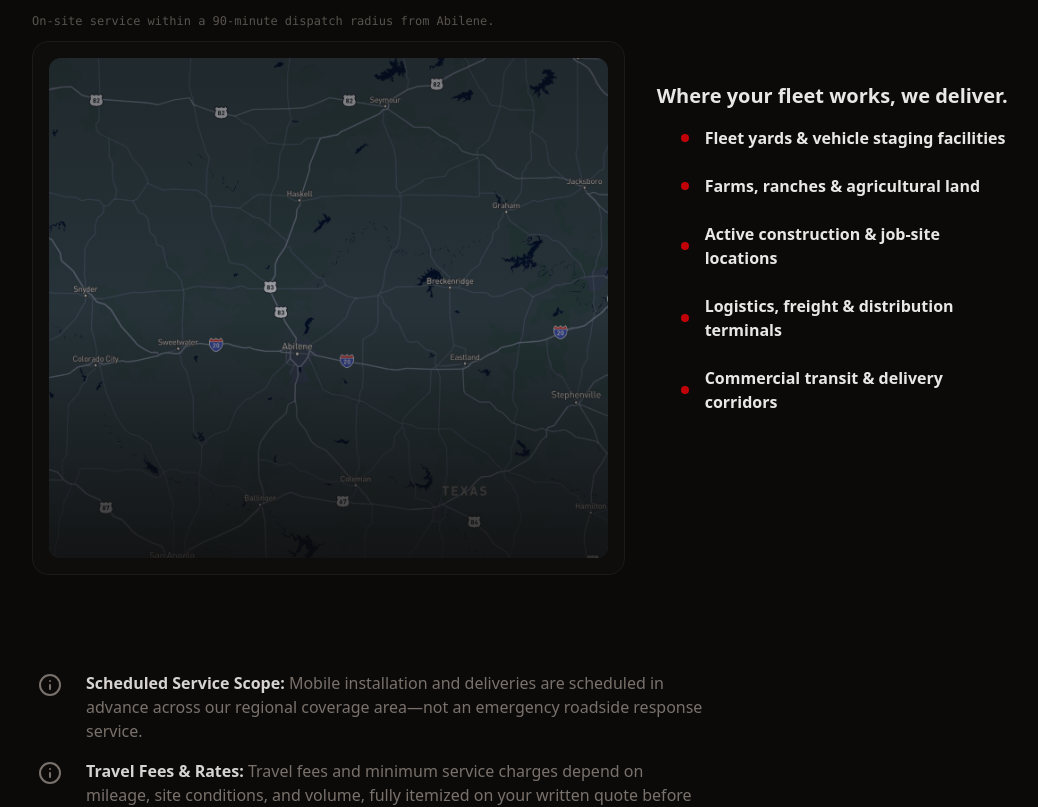
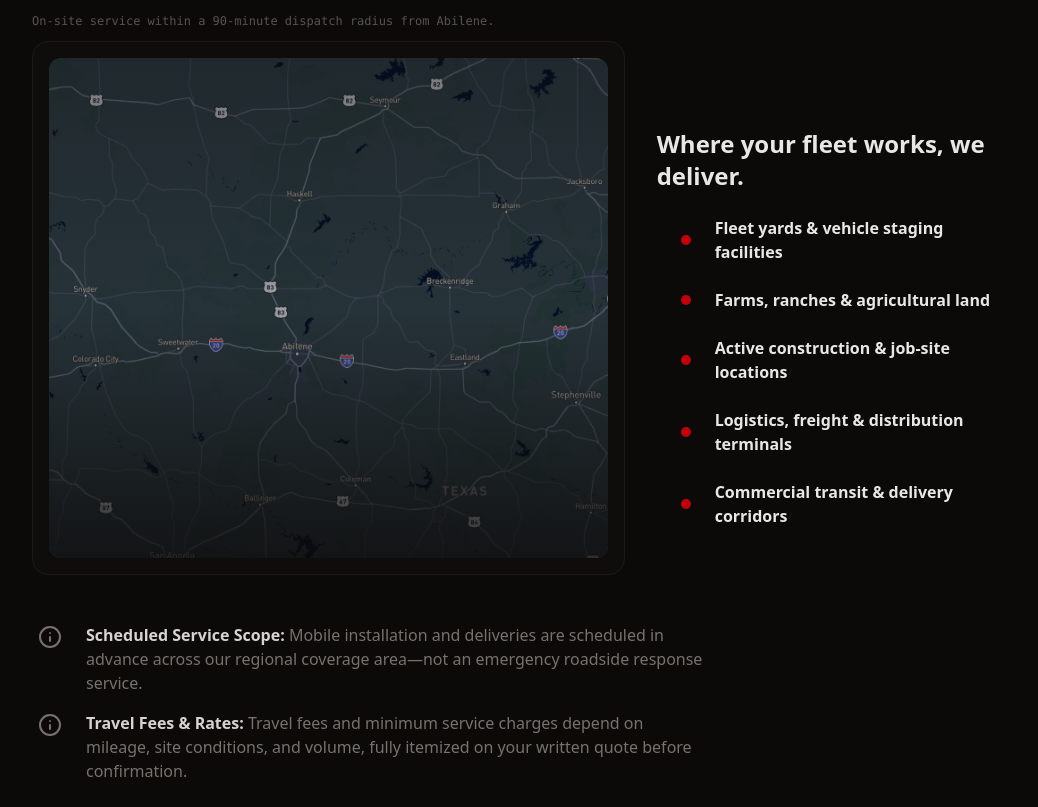
Before and after one commit to mj-codices/seventh-gear-tire, a Next.js app: page / in a window 1280 px wide. Shown: the part 3740-4547 px from the top of the page, without its empty margins (100-1138 px from the left). Built offline with nearby package versions, Linux system fonts and the light colour scheme; a web font is replaced by a local one.

Commit message:
Updated styling on ServiceArea component

```diff
--- a/app/components/service-area/ServiceArea.tsx
+++ b/app/components/service-area/ServiceArea.tsx
@@ -55,31 +55,31 @@ export default function ServiceArea() {
 
           {/* REGIONAL DATA & CARD SELECTOR (RIGHT) */}
           <div className="lg:col-span-5 flex flex-col justify-center lg:ml-8 xl:pr-10">
-            <p className="mt-8 md:mt-15 lg:-mt-30 text-xl font-bold text-white/90">
+            <p className="mt-8 md:mt-15 lg:-mt-30 xl:mt-10 text-xl lg:text-2xl font-bold text-white/90">
               Where your fleet works, we deliver.
             </p>
 
             {/* Property Types Split Bullet List */}
-            <div className="ml-1 lg:ml-6 mt-4 font-sans">
+            <div className="ml-1 lg:ml-6 mt-4 lg:mt-6 font-sans">
               <ul className="flex flex-col gap-y-4 md:gap-y-6 font-bold text-xs md:text-base text-white/90">
-                <li className="flex items-center gap-4">
-                  <span className="h-2 w-2 rounded-full bg-red-700 shrink-0" />
+                <li className="flex items-center gap-4 lg:gap-6">
+                  <span className="h-2 w-2 lg:h-2.5 lg:w-2.5 rounded-full bg-red-700 shrink-0" />
                   <span>Fleet yards &amp; vehicle staging facilities</span>
                 </li>
-                <li className="flex items-center gap-4">
-                  <span className="h-2 w-2 rounded-full bg-red-700 shrink-0" />
+                <li className="flex items-center gap-4 lg:gap-6">
+                  <span className="h-2 w-2 lg:h-2.5 lg:w-2.5 rounded-full bg-red-700 shrink-0" />
                   <span>Farms, ranches &amp; agricultural land</span>
                 </li>
-                <li className="flex items-center gap-4">
-                  <span className="h-2 w-2 rounded-full bg-red-700 shrink-0" />
+                <li className="flex items-center gap-4 lg:gap-6">
+                  <span className="h-2 w-2 lg:h-2.5 lg:w-2.5 rounded-full bg-red-700 shrink-0" />
                   <span>Active construction &amp; job-site locations</span>
                 </li>
-                <li className="flex items-center gap-4">
-                  <span className="h-2 w-2 rounded-full bg-red-700 shrink-0" />
+                <li className="flex items-center gap-4 lg:gap-6">
+                  <span className="h-2 w-2 lg:h-2.5 lg:w-2.5 rounded-full bg-red-700 shrink-0" />
                   <span>Logistics, freight &amp; distribution terminals</span>
                 </li>
-                <li className="flex items-center gap-4">
-                  <span className="h-2 w-2 rounded-full bg-red-700 shrink-0" />
+                <li className="flex items-center gap-4 lg:gap-6">
+                  <span className="h-2 w-2 lg:h-2.5 lg:w-2.5 rounded-full bg-red-700 shrink-0" />
                   <span>Commercial transit &amp; delivery corridors</span>
                 </li>
               </ul>
@@ -88,7 +88,7 @@ export default function ServiceArea() {
         </div>
 
         {/* SERVICE AREA DISCLAIMER CARD (BOTTOM) */}
-        <div className="ml-1.5 mt-6 md:mt-12 border-t lg:border-none border-stone-900 pt-6 md:pt-12 flex flex-col gap-4 font-sans text-xs md:text-sm lg:text-base text-stone-500">
+        <div className="ml-1.5 mt-6 md:mt-12 lg:mt-2 border-t lg:border-none border-stone-900 pt-6 md:pt-12 lg:pt-10 flex flex-col gap-4 font-sans text-xs md:text-sm lg:text-base text-stone-500">
           <div className="flex items-start gap-3 md:gap-6 max-w-2xl">
             <Info className="w-4 h-4 md:w-6 md:h-6 text-olive-500 flex-shrink-0 mt-0.5" />
             <p>
```
